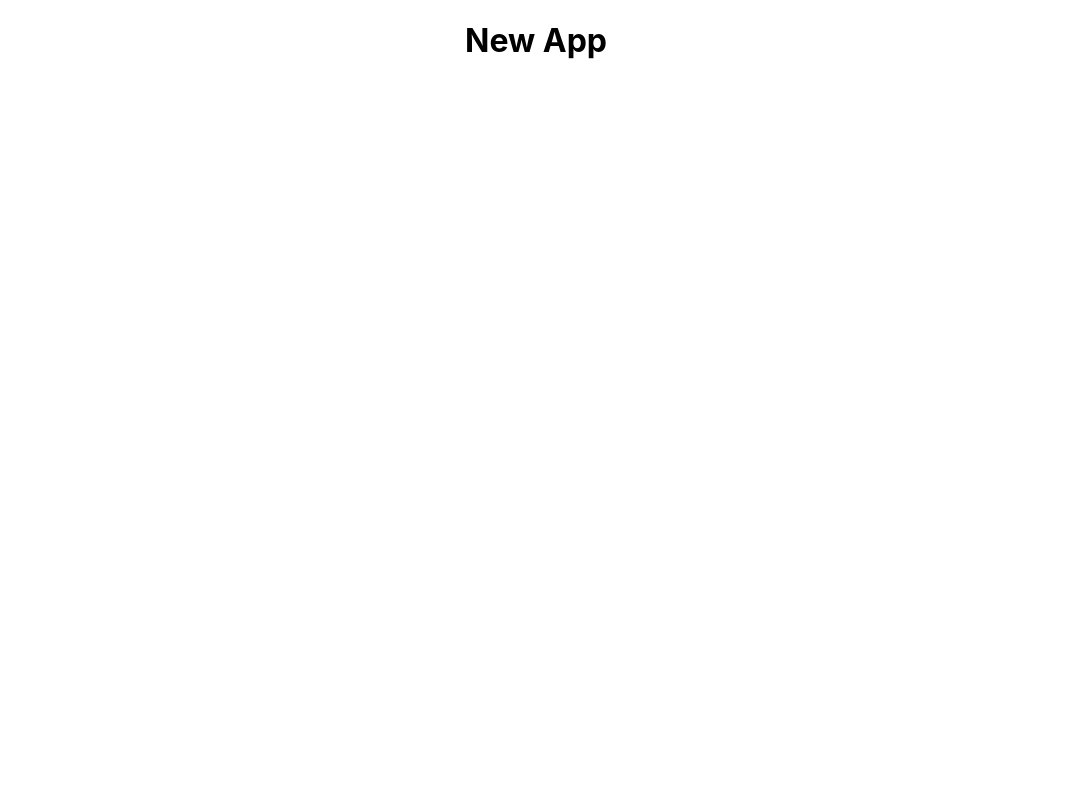
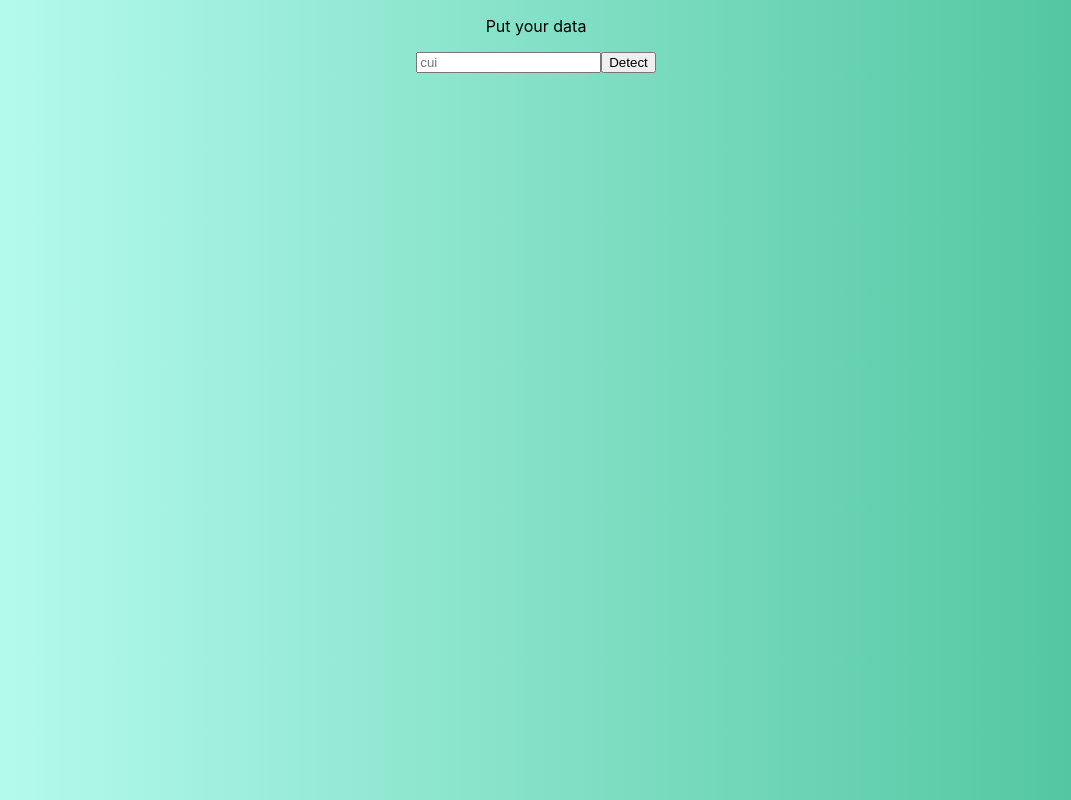
Before and after one commit to gutcod/koding-test, a React (Create React App) app: page / in a window 1280 px wide. Shown: the whole page, without its empty margins (104-1175 px from the left). Built offline with nearby package versions, Linux system fonts and the light colour scheme.

Commit message:
second part front

```diff
--- a/src/App.css
+++ b/src/App.css
@@ -2,37 +2,7 @@
   text-align: center;
 }
 
-.App-logo {
-  height: 40vmin;
-  pointer-events: none;
+.center {
+  display: flex;
+  justify-content: center;
 }
-
-@media (prefers-reduced-motion: no-preference) {
-  .App-logo {
-    animation: App-logo-spin infinite 20s linear;
-  }
-}
-
-.App-header {
-  background-color: #282c34;
-  min-height: 100vh;
-  display: flex;
-  flex-direction: column;
-  align-items: center;
-  justify-content: center;
-  font-size: calc(10px + 2vmin);
-  color: white;
-}
-
-.App-link {
-  color: #61dafb;
-}
-
-@keyframes App-logo-spin {
-  from {
-    transform: rotate(0deg);
-  }
-  to {
-    transform: rotate(360deg);
-  }
-}
--- a/src/App.js
+++ b/src/App.js
@@ -1,13 +1,31 @@
 import React from "react";
 
 import "./App.css";
+import Users from "./components/user/users.component";
 
-function App() {
-  return (
-    <div className="App">
-      <h1>New App</h1>
-    </div>
-  );
+class App extends React.Component {
+  constructor() {
+    super();
+
+    this.state = {
+      input: "",
+      cui: "",
+    };
+  }
+  onInputChange = (input) => {
+    this.setState({ input: input.target.value });
+  };
+  onSubmit = () => {
+    this.setState({ cui: this.state.input });
+    console.log(this.state.cui);
+  };
+  render() {
+    return (
+      <div className="App">
+        <Users onInputChange={this.onInputChange} onSubmit={this.onSubmit} />
+      </div>
+    );
+  }
 }
 
 export default App;
--- /dev/null
+++ b/src/components/user/users.component.jsx
@@ -0,0 +1,14 @@
+import React from "react";
+
+const Users = ({ onInputChange, onSubmit }) => {
+  return (
+    <div>
+      <p>{"Put your data"}</p>
+      <div className="center">
+        <input type="text" placeholder="cui" onChange={onInputChange} />
+        <button onClick={onSubmit}>Detect</button>
+      </div>
+    </div>
+  );
+};
+export default Users;
--- a/src/index.css
+++ b/src/index.css
@@ -5,6 +5,14 @@ body {
     sans-serif;
   -webkit-font-smoothing: antialiased;
   -moz-osx-font-smoothing: grayscale;
+  background: #4AC29A;
+  /* fallback for old browsers */
+  background: -webkit-linear-gradient(to right, #BDFFF3, #4AC29A);
+  /* Chrome 10-25, Safari 5.1-6 */
+  background: linear-gradient(to right, #BDFFF3, #4AC29A);
+  /* W3C, IE 10+/ Edge, Firefox 16+, Chrome 26+, Opera 12+, Safari 7+ */
+
+
 }
 
 code {
```
Also changed, not shown: src/components/box/box.component.jsx (added).
